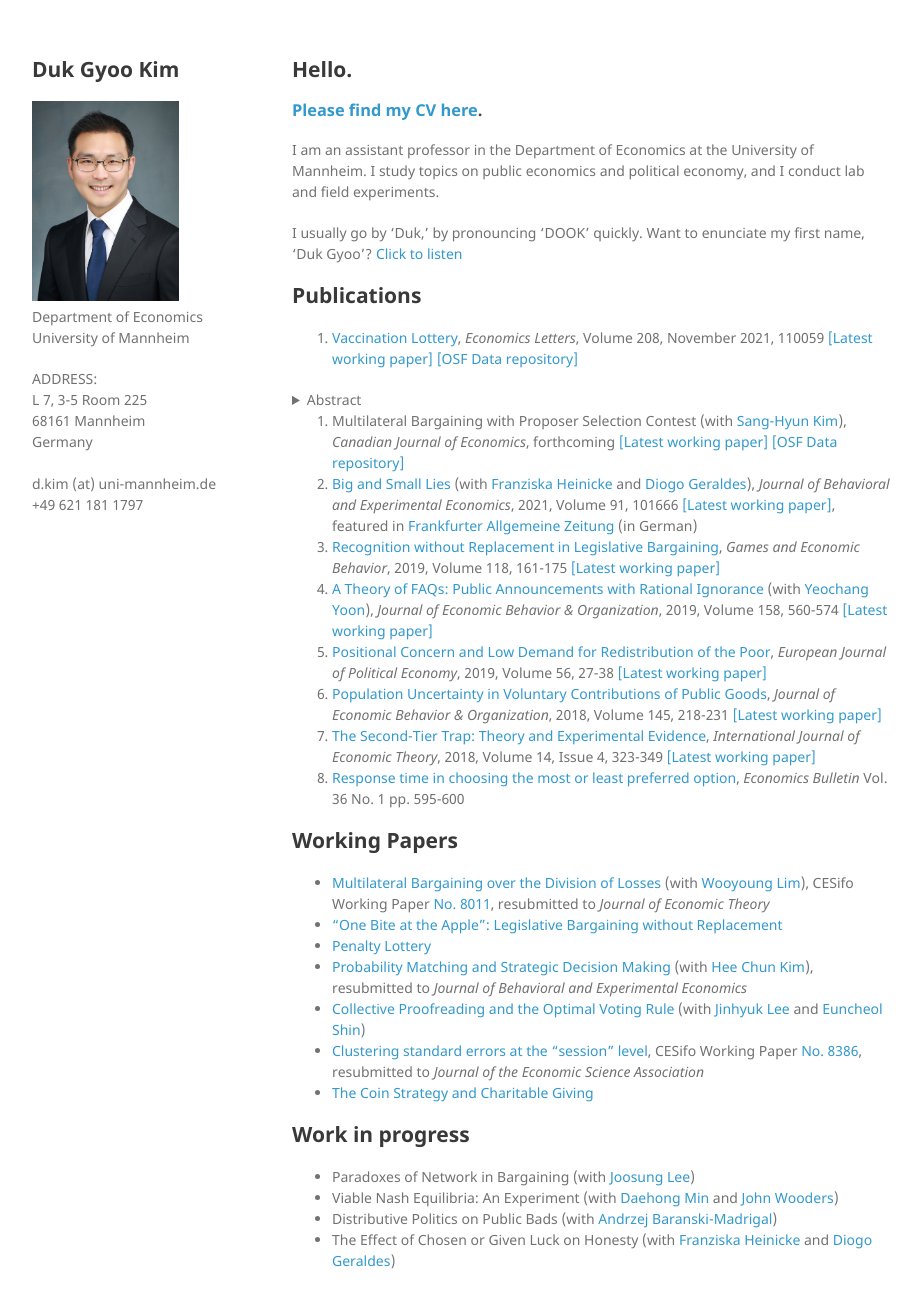
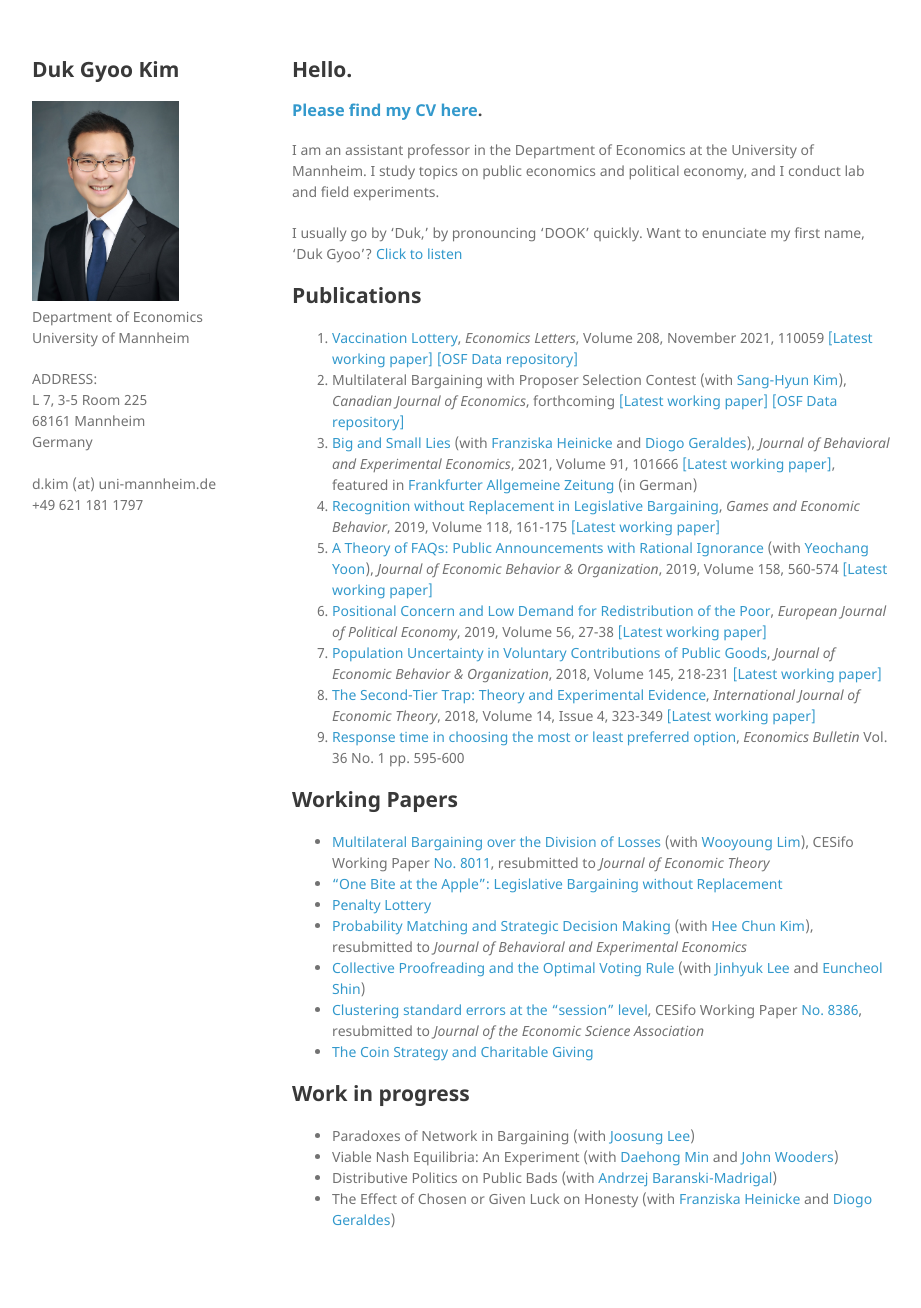
Before and after one commit to kimdukgyoo/kimdukgyoo.github.io, a Jekyll site: the page built from index.md, in a window 1280 px wide and 1341 px high. Shown: the top 1308 px of the window, without its empty margins (178-1099 px from the left). Built offline with Jekyll 4.4.1, drawn with Linux system fonts in a browser that asks for light colours; our own code applies the rules of GitHub Pages for plain Markdown files.

Commit message:
Update index.md

```diff
--- a/index.md
+++ b/index.md
@@ -9,12 +9,6 @@ I usually go by 'Duk,' by pronouncing 'DOOK' quickly. Want to enunciate my first
 
 ## Publications
 1. <a href="https://doi.org/10.1016/j.econlet.2021.110059" target="_blank">Vaccination Lottery</a>, _Economics Letters_, Volume 208, November 2021, 110059 <a href="https://kimdukgyoo.github.io/PDFfiles/VaccinationLottery.pdf" target="_blank">[Latest working paper]</a> <a href="https://osf.io/zhvf4/" target="_blank">[OSF Data repository]</a>
-<details>
-  <summary>
-    Abstract
-  </summary>
-  this is what will be displayed after clicked.
-</details>
 2. Multilateral Bargaining with Proposer Selection Contest (with <a href="https://sites.google.com/site/sanghyunkim46/research" target="_blank">Sang-Hyun Kim</a>), _Canadian Journal of Economics_, forthcoming <a href="https://kimdukgyoo.github.io/PDFfiles/MBContest.pdf" target="_blank">[Latest working paper]</a> <a href="https://osf.io/wj9pq/" target="_blank">[OSF Data repository]</a>
 3. <a href="https://doi.org/10.1016/j.socec.2021.101666" target="_blank">Big and Small Lies</a> (with <a href="https://sites.google.com/view/franziskaheinicke/research?authuser=0" target="_blank">Franziska Heinicke</a> and <a href="https://sites.google.com/site/diogogeraldes/research" target="_blank">Diogo Geraldes</a>), _Journal of Behavioral and Experimental Economics_, 2021, Volume 91, 101666 <a href="https://kimdukgyoo.github.io/PDFfiles/BigSmallLies.pdf" target="_blank">[Latest working paper]</a>, featured in <a href="https://kimdukgyoo.github.io/PDFfiles/FAS-20200927.pdf" target="_blank">Frankfurter Allgemeine Zeitung</a> (in German)
 4. <a href="https://doi.org/10.1016/j.geb.2019.09.007" target="_blank">Recognition without Replacement in Legislative Bargaining</a>, _Games and Economic Behavior_, 2019, Volume 118, 161-175 <a href="https://kimdukgyoo.github.io/PDFfiles/RecognitionWithoutReplacement.pdf" target="_blank">[Latest working paper]</a>
```
